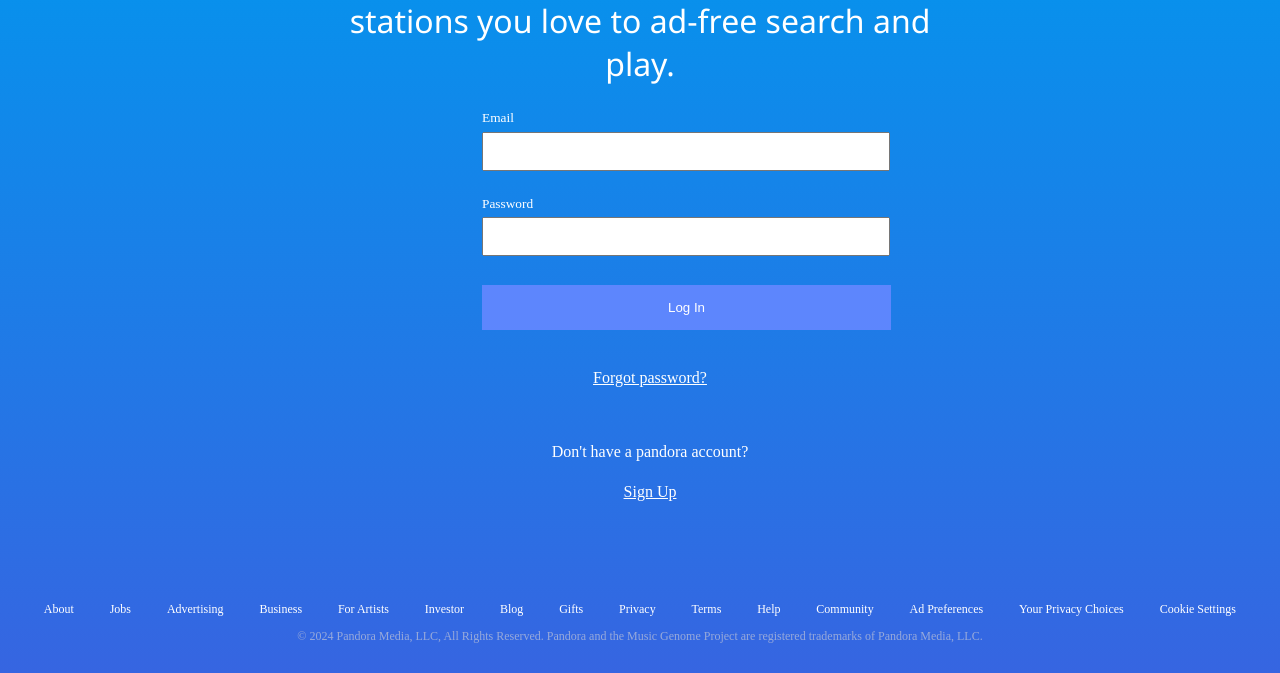
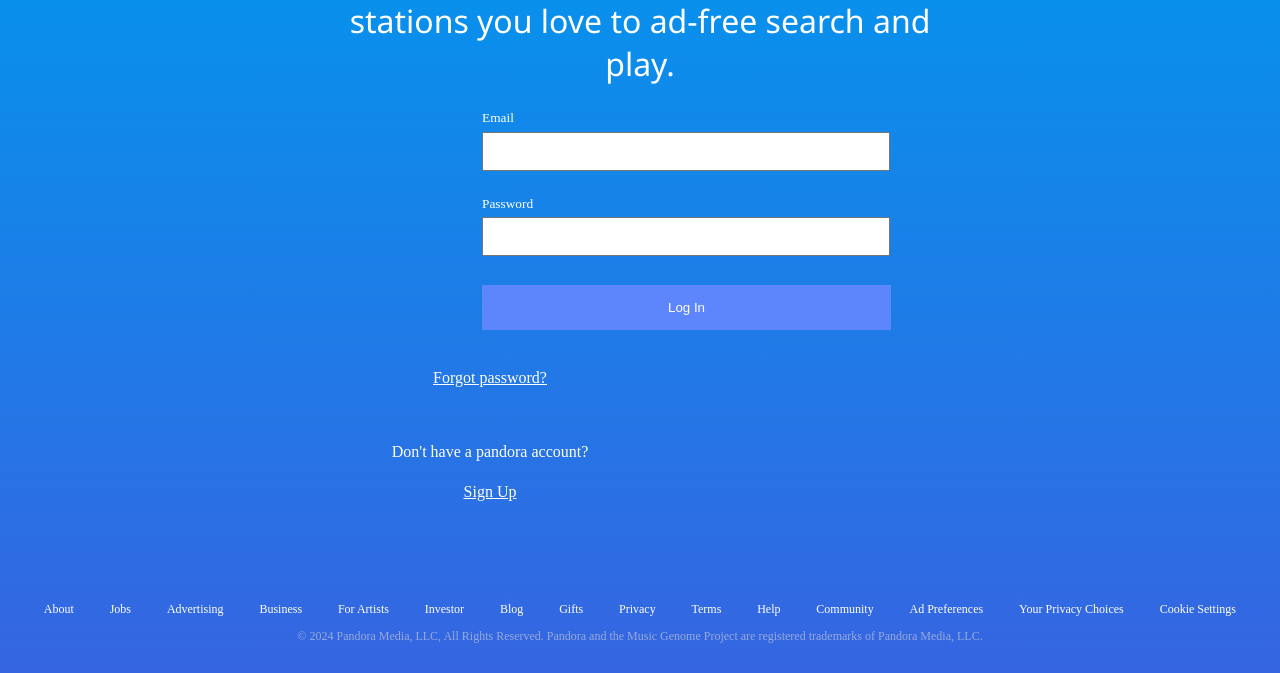
Before and after one commit to chris-skeen/Pandora-Copy-Cat, a plain HTML site: page index.html in a window 1280 px wide. Shown: the part 127-800 px from the top of the page. Drawn offline with Linux system fonts and the light colour scheme.

Commit message:
centering changes

```diff
--- a/style.css
+++ b/style.css
@@ -130,7 +130,7 @@ a:active {
   justify-content: center;
   position: relative;
   top: 60px;
-  left: 10px
+  right: 150px;
 }
 
 .no-acc {
@@ -139,7 +139,7 @@ a:active {
   justify-content : center;
   position: relative;
   top: 112px;
-  left: 10px
+  right: 150px;
 }
 
 #sign-up {
@@ -148,7 +148,7 @@ a:active {
   justify-content: center;
   position: relative;
   top: 130px;
-  left: 10px;
+  right: 150px;
   text-decoration: underline;
 }
 
```
Also changed, not shown: index.html (+0 -1 lines).
